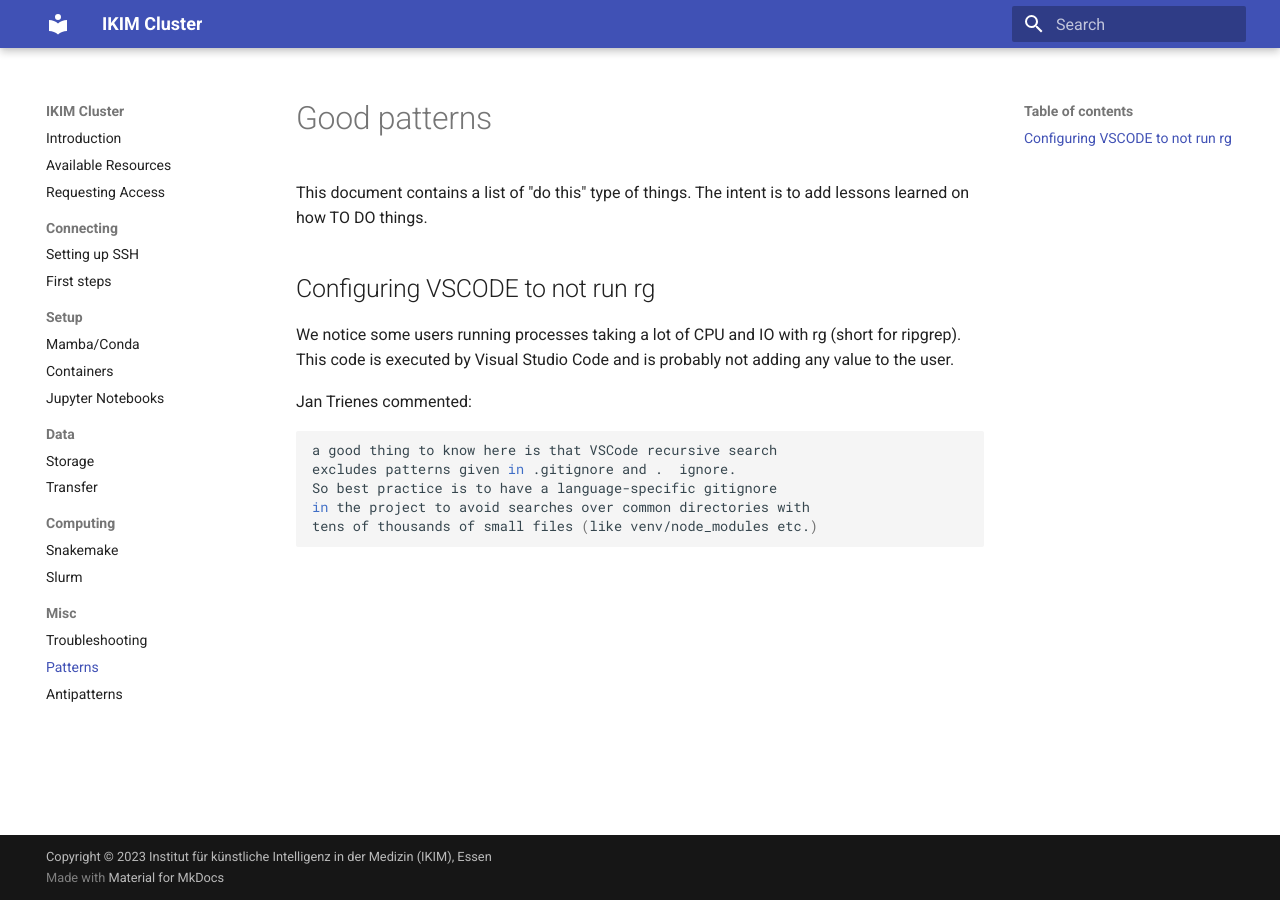
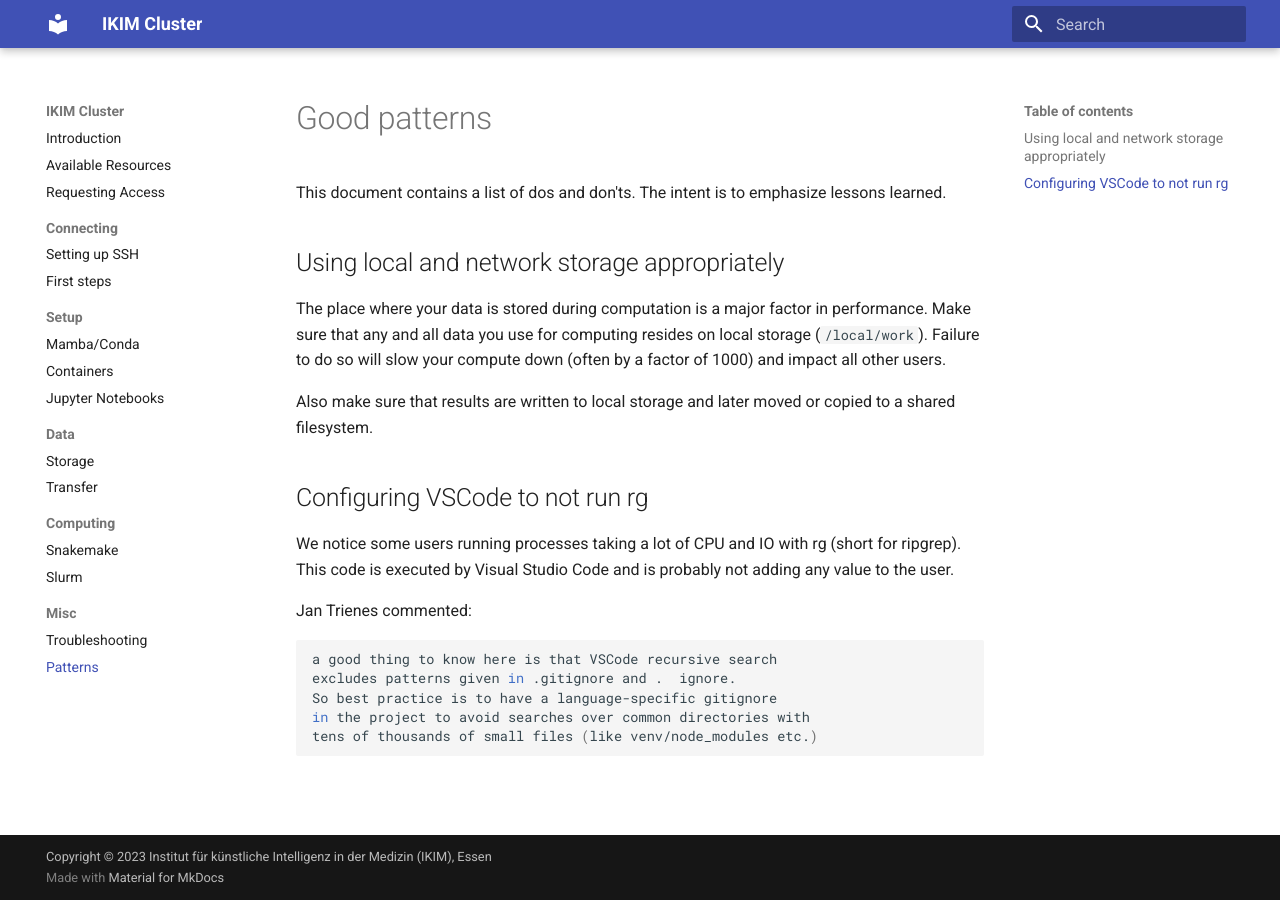
Before and after one commit to IKIM-Essen/ClusterDocs, an MkDocs documentation site: the page built from docs/patterns.md, in a window 1280 px wide. Built offline with MkDocs 1.6.1 and Material for MkDocs 9.7.7, drawn with Linux system fonts in a browser that asks for light colours.

Commit message:
Merge antipatterns.md into patterns.md.

```diff
--- a/docs/patterns.md
+++ b/docs/patterns.md
@@ -1,8 +1,14 @@
 # Good patterns
 
-This document contains a list of "do this" type of things. The intent is to add lessons learned on how TO DO things.
+This document contains a list of dos and don'ts. The intent is to emphasize lessons learned.
 
-## Configuring VSCODE to not run rg
+## Using local and network storage appropriately
+
+The place where your data is stored during computation is a major factor in performance. Make sure that any and all data you use for computing resides on local storage (`/local/work`). Failure to do so will slow your compute down (often by a factor of 1000) and impact all other users.
+
+Also make sure that results are written to local storage and later moved or copied to a shared filesystem.
+
+## Configuring VSCode to not run rg
 
 We notice some users running processes taking a lot of CPU and IO with rg (short for ripgrep). This code is executed by Visual Studio Code and is probably not adding any value to the user.
 
--- a/mkdocs.yml
+++ b/mkdocs.yml
@@ -34,4 +34,3 @@ nav:
   - Misc:
      - Troubleshooting: troubleshooting.md
      - Patterns: patterns.md
-     - Antipatterns: antipatterns.md
```
Also changed, not shown: docs/antipatterns.md (deleted, +0 -24 lines), docs/index.md (+1 -1 lines).
